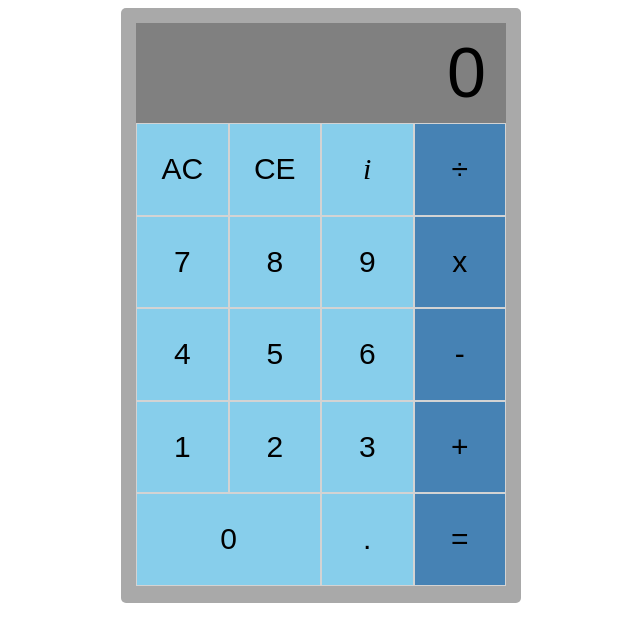
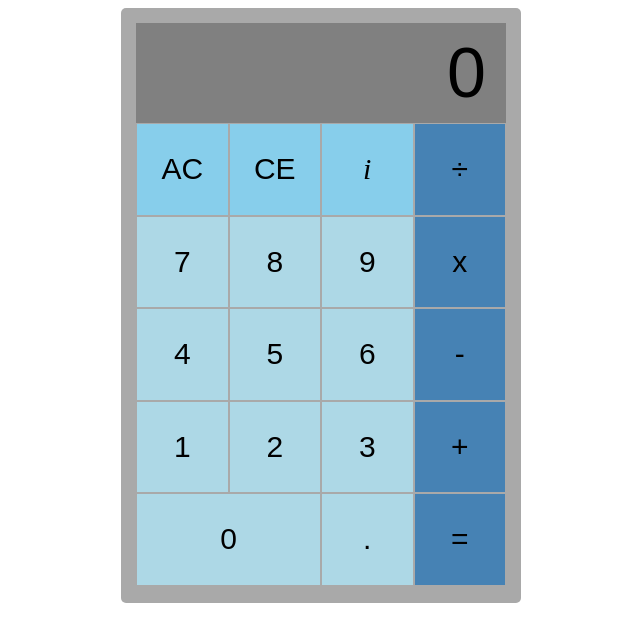
Before and after one commit to kemcrimmins/JavaScript-Calculator, a plain HTML site: page index.html in a window 1280 px wide. Shown: the whole page, without its empty margins (319-959 px from the left). Drawn offline with Linux system fonts and the light colour scheme.

Commit message:
change color layout

```diff
--- a/style.css
+++ b/style.css
@@ -44,13 +44,13 @@ li {
 
 
 .key {
-	border: solid lightgrey 1px;
+	border: solid darkgrey 1px;
 	height: 90.5px;
 	width: 90.5px;
 	line-height: 90.5px;
 	float: left;
 	text-align: center;
-	background-color: skyblue;
+	background-color: lightblue;
 	font-size: 30px;
 }
 
@@ -69,3 +69,7 @@ li {
 #Information {
 	font-family: serif;
 }
+
+#AC, #CE, #Information {
+	background-color: skyblue;
+}
```
